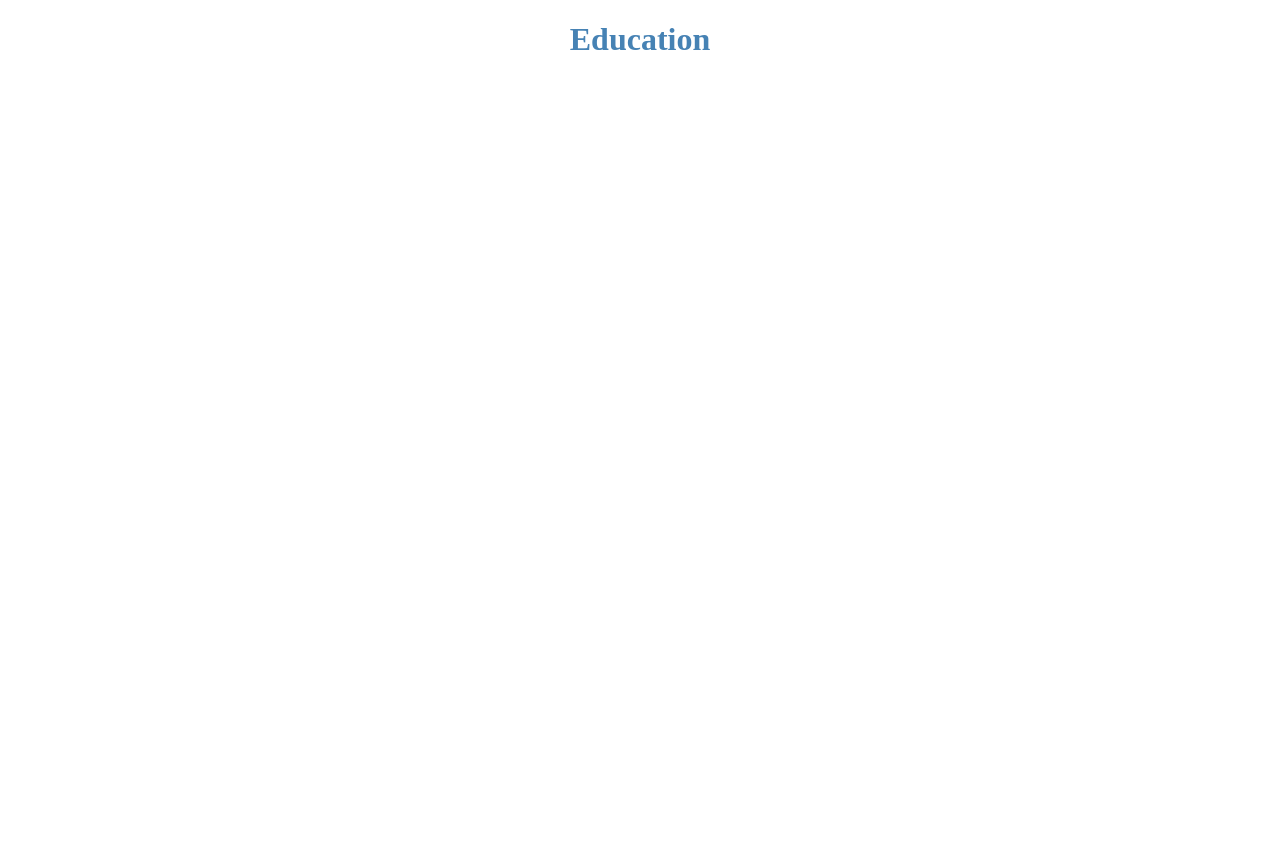
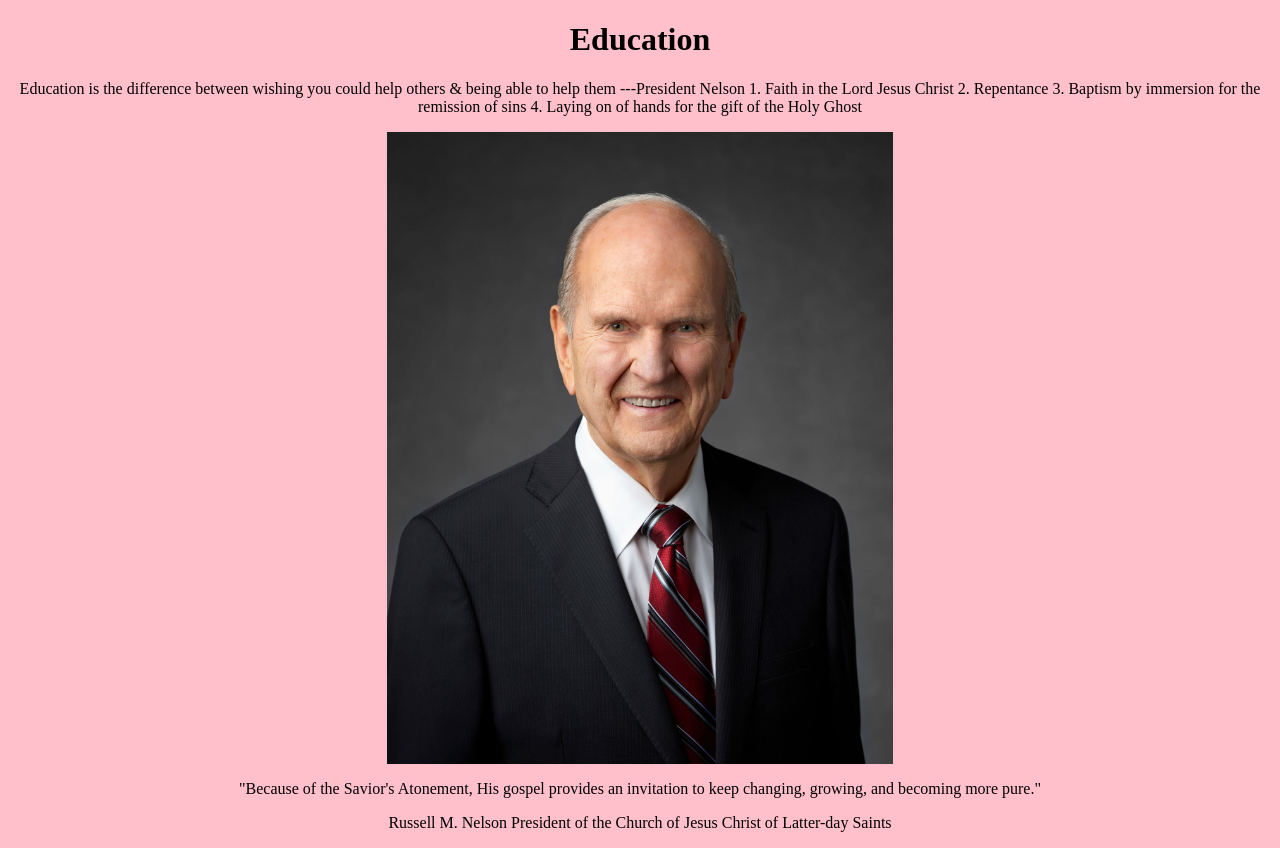
Before and after one commit to batmanneversleeps/wdd130, a plain HTML site: page exercises/week 4 challenge/index.html in a window 1280 px wide. Before the commit the page ends 800 px from the top, so only its background shows below. Drawn offline with Linux system fonts and the light colour scheme; files that its build step writes are made by us from their sources.

Commit message:
added pics

```diff
--- a/exercises/week 4 challenge/index.html
+++ b/exercises/week 4 challenge/index.html
@@ -7,8 +7,32 @@
     <link rel="stylesheet" href="styles/styles.css">
 </head>
 <body>
+    <style>
+        h1 {text-align: center;}
+        p {text-align: center;}
+        div {text-align: center;}
+        </style>
 
 </body>
-<main><h1>Education</h1>
+<main>
+    <h1>Education</h1>
+    <p>Education is the difference between wishing you could help others & being able to help them
+
+        ---President Nelson
+
+       1. Faith in the Lord Jesus Christ
+
+       2. Repentance
+
+       3. Baptism by immersion for the remission of sins
+
+       4. Laying on of hands for the gift of the Holy Ghost
+    </p>
+    <img alt="a picture of President Nelson "       src="images/russell_nelson_official_portrait_2018.jpeg"/>
+    <p>"Because of the Savior's Atonement, His gospel provides an invitation to keep changing, growing, and becoming more pure."</p>
 </main>
+<footer>
+    <p>Russell M. Nelson
+       President of the Church of Jesus Christ of Latter-day Saints</p>
+</footer>
 </html>
--- /dev/null
+++ b/exercises/week 4 challenge/styles/styles.css
@@ -0,0 +1,15 @@
+body {
+    background-color: pink;
+  }
+
+.center {
+    text-align: center;
+  }
+
+
+  img {
+    display: block;
+    margin-left: auto;
+    margin-right: auto;
+    width: 40%;
+  }
```
Also changed, not shown: wwr/images/camping.jpg (added), wwr/images/facebook.png (added), wwr/images/fire_icon.png (added), wwr/images/hero.png (added), wwr/images/instagram.png (added), wwr/images/logo.png (added), wwr/images/mountains.jpg (added), wwr/images/oars.png (added), wwr/images/rapids.jpg (added), wwr/images/river_icon.png (added), wwr/images/rivers.jpg (added), wwr/images/twitter.png (added).
